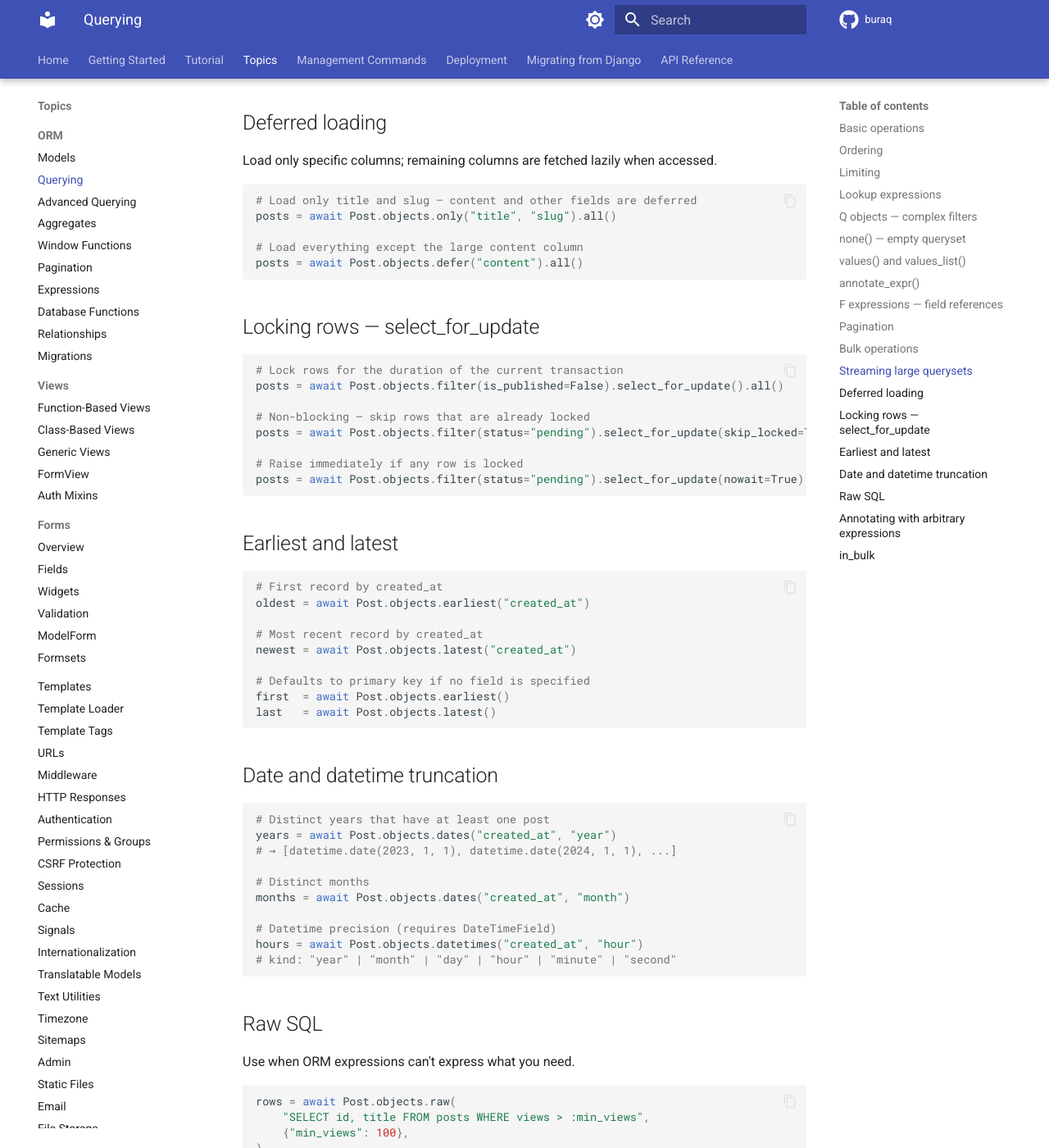
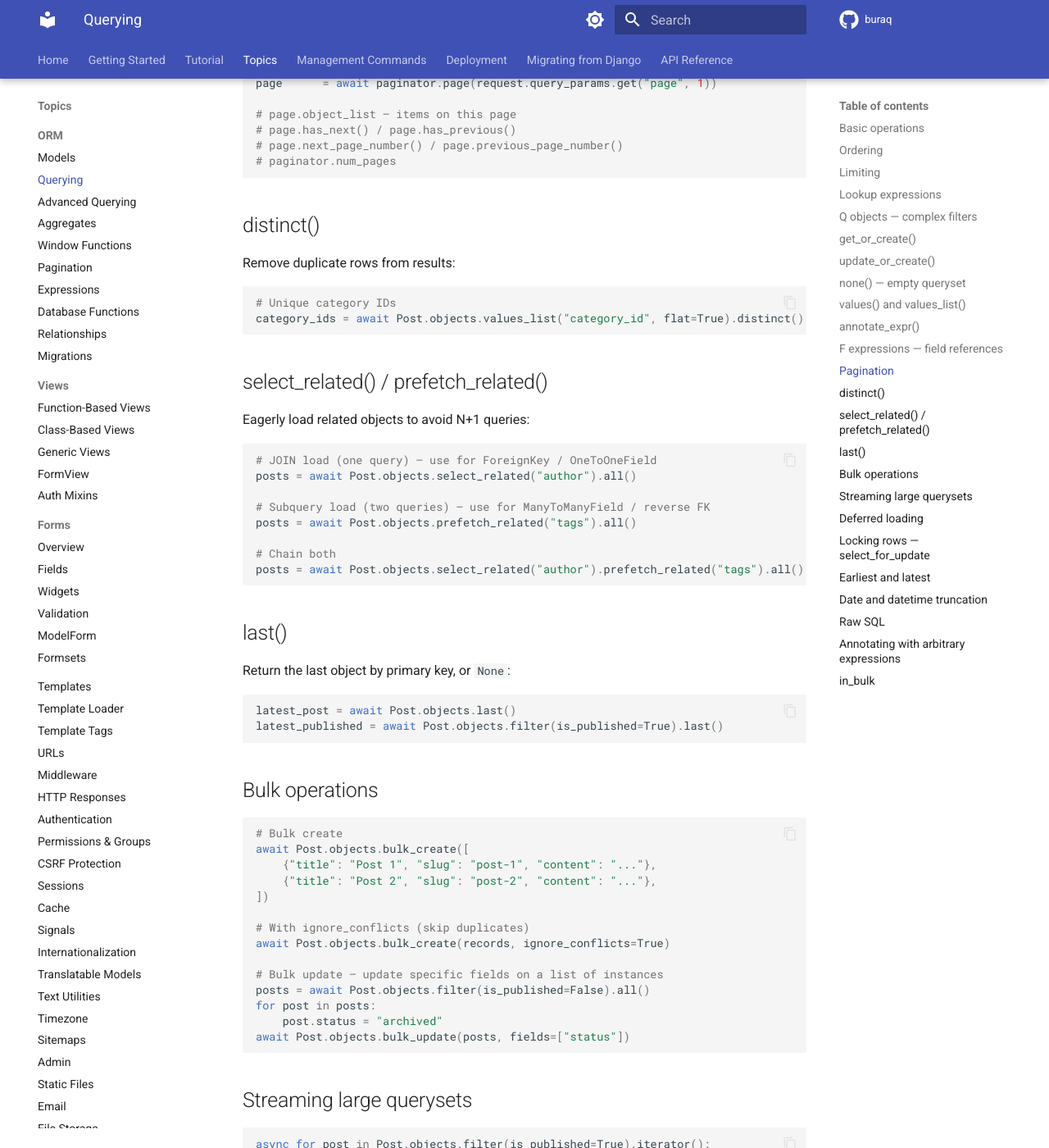
Before and after one commit to nezanuha/buraq, an MkDocs documentation site: the page built from docs/topics/orm/querying.md, in a window 1280 px wide and 1400 px high, scrolled down 4658 px. Shown: the whole window at 82% size. Built offline with MkDocs 1.6.1 and Material for MkDocs 9.7.7, drawn with Linux system fonts in a browser that asks for light colours; comment, search, counter and statistics services are not loaded; the version menu is left out; some of the changed text lies outside the part shown.

Commit message:
docs: document remaining QuerySet methods in querying.md
- get_or_create() with defaults kwarg semantics
- update_or_create() with defaults
- distinct() for deduplicating results
- select_related() / prefetch_related() for N+1 avoidance
- last() returning final object by primary key
- bulk_update(objs, fields) for updating specific fields on a list

````diff
--- a/docs/topics/orm/querying.md
+++ b/docs/topics/orm/querying.md
@@ -113,6 +113,32 @@ posts = await Post.objects.filter(
 
 XOR is emulated as `(A OR B) AND NOT (A AND B)` for full compatibility across SQLite, PostgreSQL, and MySQL.
 
+## get_or_create()
+
+Fetch an object matching kwargs, or create it if it doesn't exist. Returns `(instance, created)`:
+
+```python
+post, created = await Post.objects.get_or_create(
+    slug="hello-world",
+    defaults={"title": "Hello World", "content": "..."},
+)
+# created=True  → new object was inserted
+# created=False → existing object was returned
+```
+
+`defaults` are only used when creating — they are not used in the lookup.
+
+## update_or_create()
+
+Like `get_or_create()` but updates the existing object with `defaults` if found:
+
+```python
+post, created = await Post.objects.update_or_create(
+    slug="hello-world",
+    defaults={"title": "Updated Title", "views": 0},
+)
+```
+
 ## none() — empty queryset
 
 Return a queryset that always yields zero results — useful for conditional query building:
@@ -203,6 +229,39 @@ page      = await paginator.page(request.query_params.get("page", 1))
 # paginator.num_pages
 ```
 
+## distinct()
+
+Remove duplicate rows from results:
+
+```python
+# Unique category IDs
+category_ids = await Post.objects.values_list("category_id", flat=True).distinct().all()
+```
+
+## select_related() / prefetch_related()
+
+Eagerly load related objects to avoid N+1 queries:
+
+```python
+# JOIN load (one query) — use for ForeignKey / OneToOneField
+posts = await Post.objects.select_related("author").all()
+
+# Subquery load (two queries) — use for ManyToManyField / reverse FK
+posts = await Post.objects.prefetch_related("tags").all()
+
+# Chain both
+posts = await Post.objects.select_related("author").prefetch_related("tags").all()
+```
+
+## last()
+
+Return the last object by primary key, or `None`:
+
+```python
+latest_post = await Post.objects.last()
+latest_published = await Post.objects.filter(is_published=True).last()
+```
+
 ## Bulk operations
 
 ```python
@@ -214,6 +273,12 @@ await Post.objects.bulk_create([
 
 # With ignore_conflicts (skip duplicates)
 await Post.objects.bulk_create(records, ignore_conflicts=True)
+
+# Bulk update — update specific fields on a list of instances
+posts = await Post.objects.filter(is_published=False).all()
+for post in posts:
+    post.status = "archived"
+await Post.objects.bulk_update(posts, fields=["status"])
 ```
 
 ## Streaming large querysets
````
